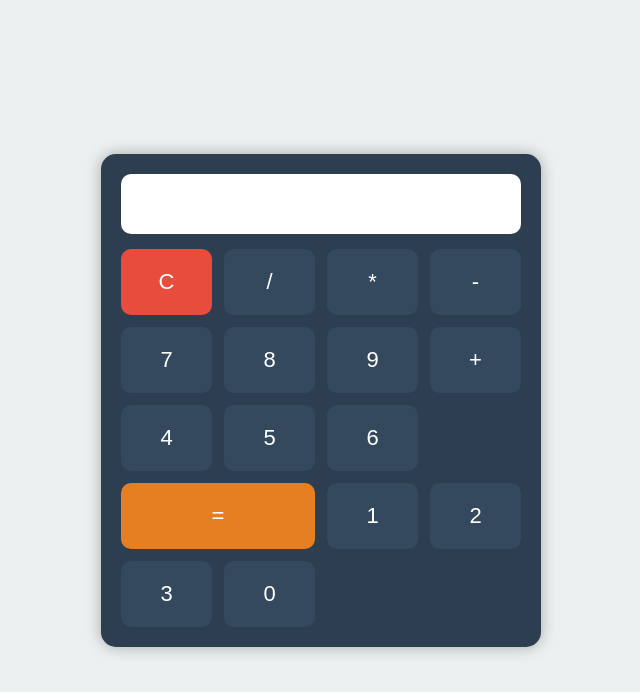
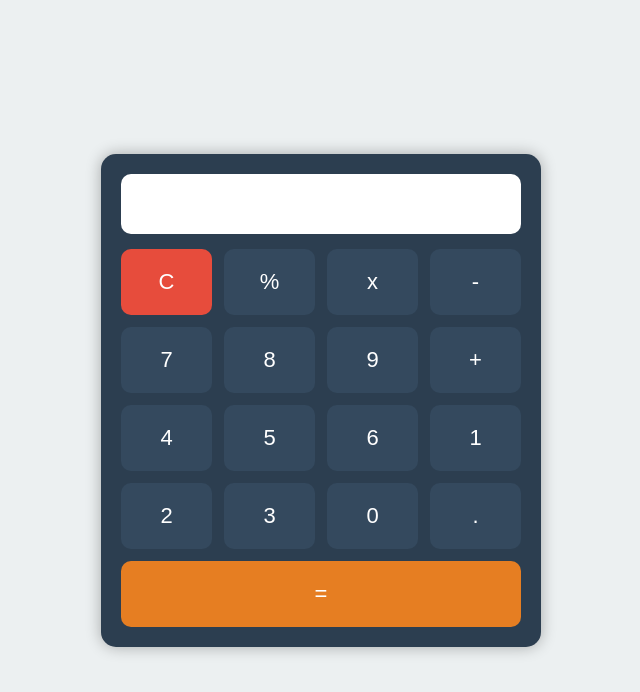
Before and after one commit to ArzzZCuy/Kalkulator-test, a plain HTML site: page index.html in a window 1280 px wide. Shown: the whole page, without its empty margins (319-959 px from the left). Drawn offline with Linux system fonts and the light colour scheme.

Commit message:
Update index.html

```diff
--- a/index.html
+++ b/index.html
@@ -3,7 +3,7 @@
 <head>
   <meta charset="UTF-8">
   <meta name="viewport" content="width=device-width, initial-scale=1">
-  <title>Kalkulator Responsif</title>
+  <title>Kalkulator Custom</title>
   <style>
     body {
       margin: 0;
@@ -60,7 +60,7 @@
     }
 
     .buttons .equal {
-      grid-column: span 2;
+      grid-column: span 4;
       background: #e67e22;
     }
 
@@ -68,7 +68,7 @@
       background: #e74c3c;
     }
 
-    /* 🔁 Media Query Responsif */
+    /* Media query responsif */
     @media (max-width: 600px) {
       .buttons button {
         padding: 15px;
@@ -104,8 +104,8 @@
 
     <div class="buttons">
       <button onclick="clearDisplay()" class="clear">C</button>
-      <button onclick="appendValue('/')">/</button>
-      <button onclick="appendValue('*')">*</button>
+      <button onclick="appendValue('%')">%</button>
+      <button onclick="appendValue('x')">x</button>
       <button onclick="appendValue('-')">-</button>
 
       <button onclick="appendValue('7')">7</button>
@@ -116,18 +116,30 @@
       <button onclick="appendValue('4')">4</button>
       <button onclick="appendValue('5')">5</button>
       <button onclick="appendValue('6')">6</button>
-      <button onclick="calculate()" class="equal">=</button>
+      <button onclick="appendValue('1')">1</button>
 
-      <button onclick="appendValue('1')">1</button>
       <button onclick="appendValue('2')">2</button>
       <button onclick="appendValue('3')">3</button>
       <button onclick="appendValue('0')">0</button>
+      <button onclick="appendValue('.')">.</button>
+
+      <!-- Tombol "=" di paling bawah -->
+      <button onclick="calculate()" class="equal">=</button>
     </div>
   </div>
 
   <script>
     function appendValue(val) {
-      document.getElementById("display").value += val;
+      const display = document.getElementById("display");
+
+      // Ganti 'x' dengan '*' dan '%' dengan '/'
+      if (val === 'x') {
+        display.value += '*';
+      } else if (val === '%') {
+        display.value += '/';
+      } else {
+        display.value += val;
+      }
     }
 
     function clearDisplay() {
```
